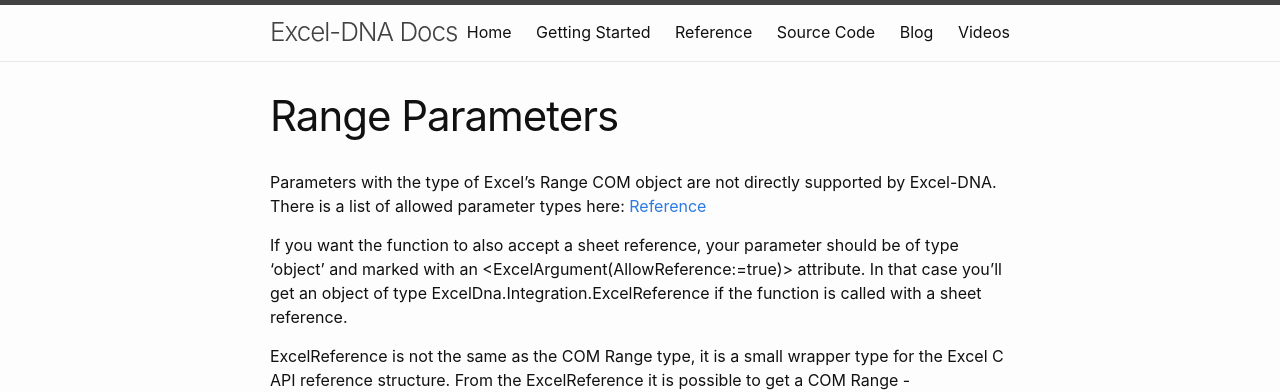
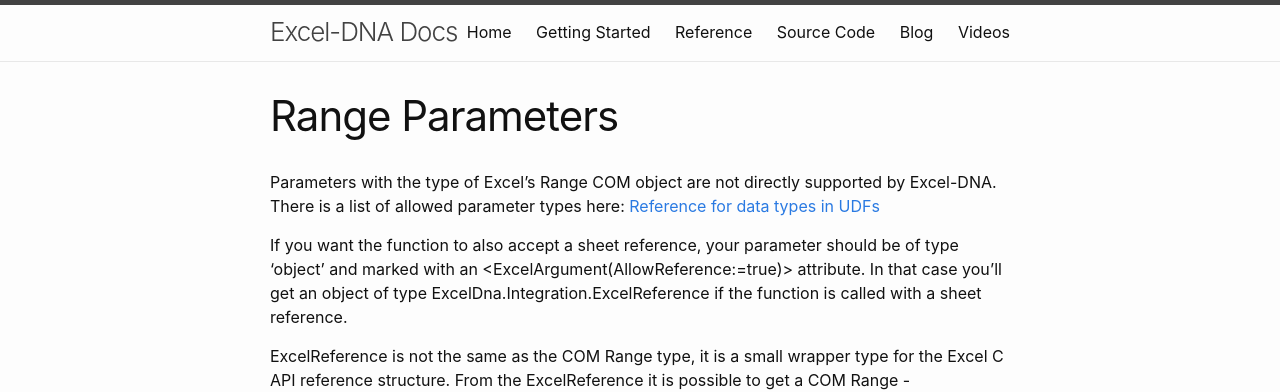
Before and after one commit to Excel-DNA/docs.excel-dna.net, a Jekyll site: the page built from range-parameters.md, in a window 1280 px wide. Shown: the top 392 px of the page. Built offline with Jekyll 4.4.1, drawn with Linux system fonts in a browser that asks for light colours.

Commit message:
fixed broken link to reference of udf parameters

```diff
--- a/range-parameters.md
+++ b/range-parameters.md
@@ -2,7 +2,7 @@
 layout: page
 title: "Range Parameters"
 ---
-Parameters with the type of Excel's Range COM object are not directly supported by Excel-DNA.  There is a list of allowed parameter types here: [Reference](Reference)
+Parameters with the type of Excel's Range COM object are not directly supported by Excel-DNA.  There is a list of allowed parameter types here: [Reference for data types in UDFs](reference-data-type-marshalling.md)
 
 If you want the function to also accept a sheet reference, your parameter should be of type 'object' and marked with an <ExcelArgument(AllowReference:=true)> attribute. In that case you'll get an object of type ExcelDna.Integration.ExcelReference if the function is called with a sheet reference.
 
```
